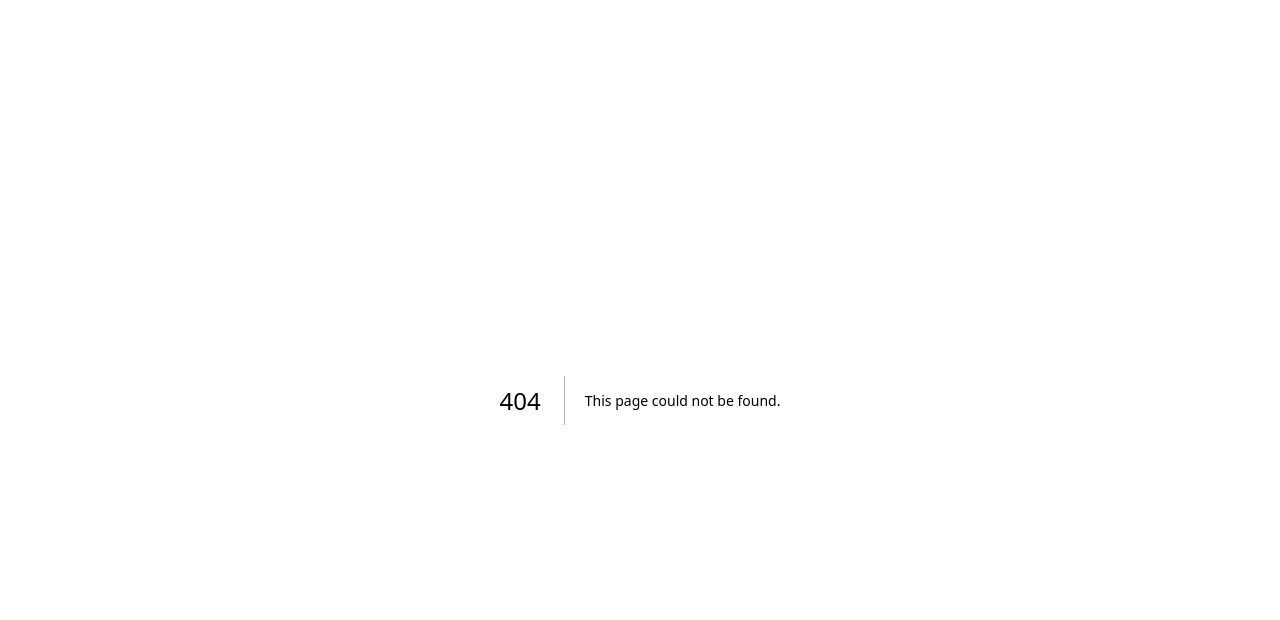
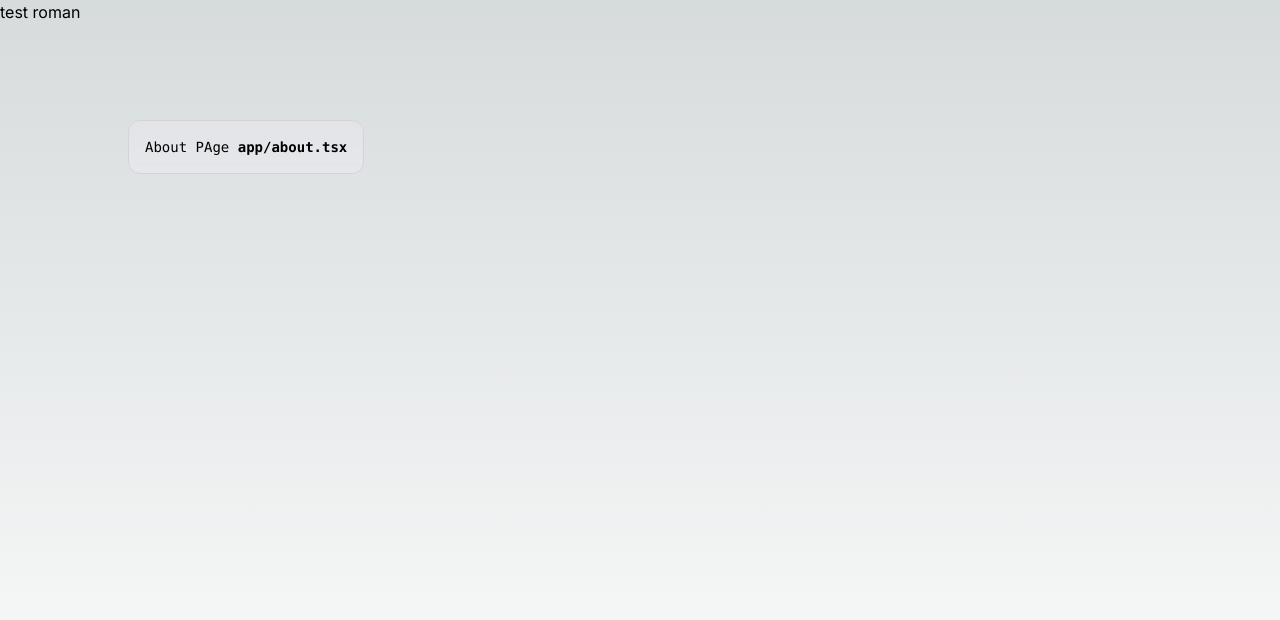
Before and after one commit to romedsoft/nextjs-react-demo, a Next.js app: page /about in a window 1280 px wide. Before the commit this address had no page. Shown: the top 620 px of the page. Built offline with nearby package versions, Linux system fonts and the light colour scheme.

Commit message:
adding navigation pages

```diff
--- /dev/null
+++ b/app/about/page.tsx
@@ -0,0 +1,19 @@
+const Page = () => {
+
+
+  return  (
+    <main className="flex min-h-screen flex-col items-center justify-between p-24">
+      <div className="z-10 w-full max-w-5xl items-center justify-between font-mono text-sm lg:flex">
+        <p className="fixed left-0 top-0 flex w-full justify-center border-b border-gray-300 bg-gradient-to-b from-zinc-200 pb-6 pt-8 backdrop-blur-2xl dark:border-neutral-800 dark:bg-zinc-800/30 dark:from-inherit lg:static lg:w-auto  lg:rounded-xl lg:border lg:bg-gray-200 lg:p-4 lg:dark:bg-zinc-800/30">
+          About PAge&nbsp;
+          <code className="font-mono font-bold">app/about.tsx</code>
+        </p>
+
+      </div>
+
+
+    </main>
+  )
+};
+
+export default Page;
--- a/app/layout.tsx
+++ b/app/layout.tsx
@@ -15,7 +15,7 @@ export default function RootLayout({
 }) {
   return (
     <html lang="en">
-      <body className={inter.className}>{children}</body>
+      <body className={inter.className}>test roman {children}</body>
     </html>
   )
 }
--- a/app/page.tsx
+++ b/app/page.tsx
@@ -1,6 +1,6 @@
 import Image from 'next/image'
 
-export default function Home() {
+export default function Page() {
   return (
     <main className="flex min-h-screen flex-col items-center justify-between p-24">
       <div className="z-10 w-full max-w-5xl items-center justify-between font-mono text-sm lg:flex">
--- /dev/null
+++ b/app/users/[uid]/page.tsx
@@ -0,0 +1,13 @@
+'use client';
+
+import { useRouter, useParams } from 'next/navigation';
+
+const Post = () => {
+  const router = useRouter();
+  const parameters = useParams();
+  const { uid } = parameters;
+
+  return <p>Post: {uid}</p>;
+};
+
+export default Post;
--- /dev/null
+++ b/app/users/page.tsx
@@ -0,0 +1,14 @@
+import Link from 'next/link';
+
+function Page() {
+  return (
+    <ul>
+      <li>
+        <Link href="/users/1">Go to users/[uid].tsx</Link>
+      </li>
+
+    </ul>
+  );
+}
+
+export default Page;
--- a/next.config.js
+++ b/next.config.js
@@ -1,4 +1,5 @@
 /** @type {import('next').NextConfig} */
-const nextConfig = {}
+const nextConfig = {
+}
 
 module.exports = nextConfig
--- a/package.json
+++ b/package.json
@@ -13,12 +13,14 @@
     "@types/react": "18.2.5",
     "@types/react-dom": "18.2.4",
     "autoprefixer": "10.4.14",
+    "client-only": "^0.0.1",
     "eslint": "8.40.0",
     "eslint-config-next": "13.4.1",
     "next": "13.4.1",
     "postcss": "8.4.23",
     "react": "18.2.0",
     "react-dom": "18.2.0",
+    "server-only": "^0.0.1",
     "tailwindcss": "3.3.2",
     "typescript": "5.0.4"
   }
--- a/tsconfig.json
+++ b/tsconfig.json
@@ -23,6 +23,6 @@
       "@/*": ["./*"]
     }
   },
-  "include": ["next-env.d.ts", "**/*.ts", "**/*.tsx", ".next/types/**/*.ts"],
+  "include": ["next-env.d.ts", "**/*.ts", "**/*.tsx", ".next/types/**/*.ts", "app/pages/users/[uid].tsx", "app/users/[...uid].js"],
   "exclude": ["node_modules"]
 }
```
Also changed, not shown: app/fetch/[id]/page.tsx (added), 1 other file (tests, documents, lock files or other folders).
